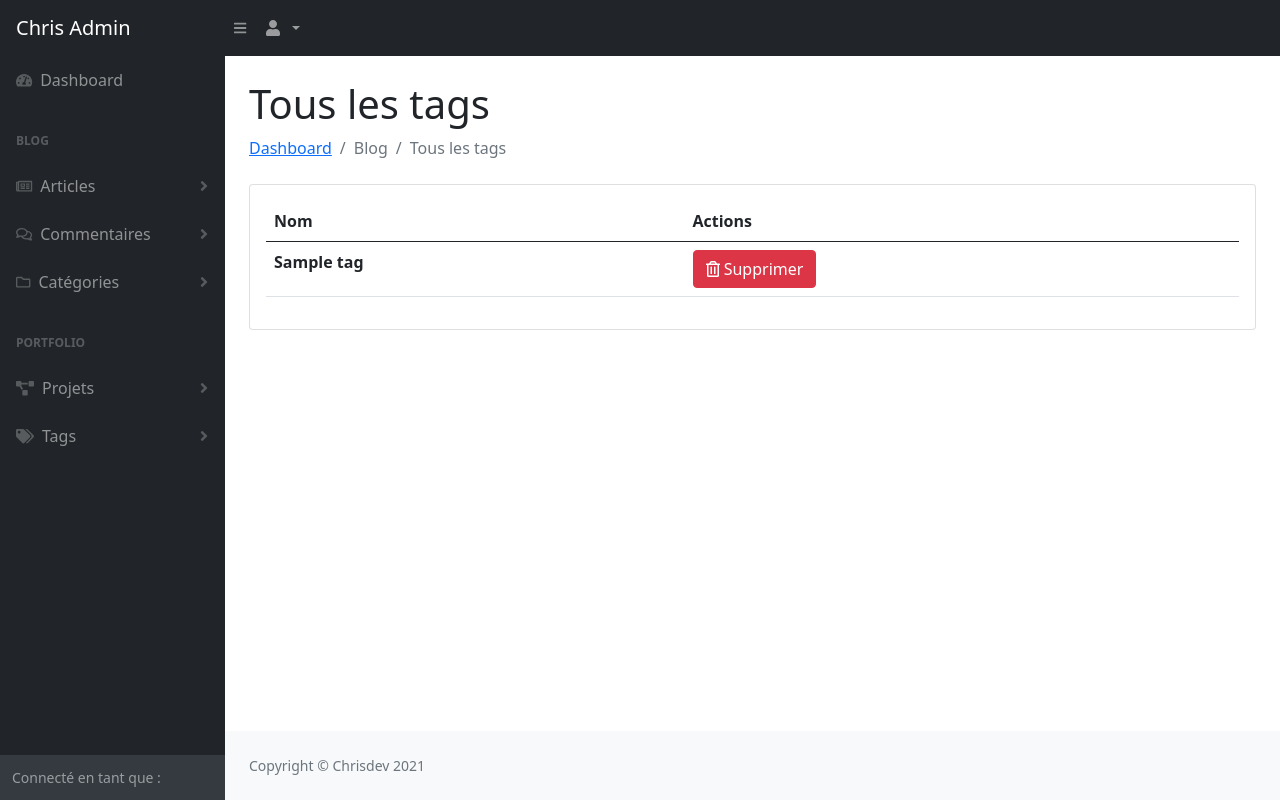
After one commit to chris-rousseau/portfolio, a Symfony app: template templates/admin/tags/list.html.twig in a window 1280 px wide. The commit adds this page. Run offline with Twig, Linux system fonts and the light colour scheme; the template is opened without the code that fills it: most values are stand-ins (such as "Sample title", 1, 10 or a date in 2020); some libraries are stand-ins or nearby versions.

Commit message:
Spelling correction

```diff
--- a/templates/admin/partials/_nav.html.twig
+++ b/templates/admin/partials/_nav.html.twig
@@ -17,7 +17,7 @@
 			</a>
 			<ul class="dropdown-menu dropdown-menu-end" aria-labelledby="navbarDropdown">
 				<li>
-					<a class="dropdown-item" href="{{ path('blog_index') }}">Quitter l'administration</a>
+					<a class="dropdown-item" href="{{ path('site_index') }}">Quitter l'administration</a>
 				</li>
 				<li><hr class="dropdown-divider"/></li>
 				<li>
--- a/templates/admin/partials/_sidebar-left.html.twig
+++ b/templates/admin/partials/_sidebar-left.html.twig
@@ -70,6 +70,20 @@
 								<a class="nav-link" href="{{ path('admin_project_add') }}">Ajouter un projet</a>
 							</nav>
 						</div>
+						<a class="nav-link collapsed" href="#" data-bs-toggle="collapse" data-bs-target="#collapseTags" aria-expanded="false" aria-controls="collapseTags">
+							<div class="sb-nav-link-icon">
+								<i class="fas fa-tags"></i>
+							</div>
+							Tags
+							<div class="sb-sidenav-collapse-arrow">
+								<i class="fas fa-angle-down"></i>
+							</div>
+						</a>
+						<div class="collapse" id="collapseTags" aria-labelledby="headingOne" data-bs-parent="#sidenavAccordion">
+							<nav class="sb-sidenav-menu-nested nav">
+								<a class="nav-link" href="{{ path('admin_tags_list') }}">Tous les tags</a>
+							</nav>
+						</div>
 					</div>
 				</div>
 				<div class="sb-sidenav-footer">
--- /dev/null
+++ b/templates/admin/tags/list.html.twig
@@ -0,0 +1,44 @@
+{% extends 'admin_blog.html.twig' %}
+
+{% block title %}Tous les tags{{ parent() }}
+{% endblock %}
+
+{% block body %}
+	<div class="container px-4 mx-0">
+		<h1 class="mt-4">Tous les tags</h1>
+		<ol class="breadcrumb mb-4">
+			<li class="breadcrumb-item">
+				<a href="{{ path('admin_dashboard') }}">Dashboard</a>
+			</li>
+			<li class="breadcrumb-item active">Blog</li>
+			<li class="breadcrumb-item active">Tous les tags</li>
+		</ol>
+		<div class="card mb-4">
+			<div class="card-body">
+				<p class="mb-0">
+					<div class="table-responsive">
+						<table class="table">
+							<thead>
+								<tr>
+									<th scope="col">Nom</th>
+									<th scope="col">Actions</th>
+								</tr>
+							</thead>
+							<tbody>
+							{% for tag in allTags %}
+								<tr>
+									<th scope="row">{{ tag.name }}</th>
+									<td><a class="btn btn-danger" href="{{ path('admin_tags_delete', {id : tag.id}) }}" role="button" onclick="return confirm('Etes-vous sur de vouloir supprimer l\'article ?');"><i class="far fa-trash-alt"></i> Supprimer</a></td>
+								</tr>
+							{% endfor %}
+							</tbody>
+						</table>
+					</div>
+				{# </p>
+				<div class="navigation">
+                    {{ knp_pagination_render(allCategories) }}
+                </div> #}
+			</div>
+		</div>
+	</div>
+{% endblock %}
--- a/templates/blog/partials/footer.html.twig
+++ b/templates/blog/partials/footer.html.twig
@@ -2,7 +2,7 @@
 	</div>
 	<footer>
 		<p>
-			Développé avec le ❤️ sur Symfony &bull;
+			Développé avec ❤️ sur Symfony &bull;
 			<a href="{{ path('contact') }}">Me contacter</a>
 		</p>
 	</footer>
--- a/templates/site/main/index.html.twig
+++ b/templates/site/main/index.html.twig
@@ -25,8 +25,8 @@
                 Gagnons du temps et allons à l'essentiel, vous voulez bien ?
             </p>
             <ul>
-                <li>Je suis <strong>développeur backend</strong>, avant ça j'ai fait des choses assez diverses, je vous laisse jetter un oeil <a href="#">sur mon Linkedin si ça vous intéresse</a>.</li>
-                <li>J'habite à côté du Puy-de-Dôme, proche de <strong>Clermont-Ferrant</strong> (63).</li>
+                <li>Je suis <strong>développeur backend</strong>, avant ça j'ai fait des choses assez diverses, je vous laisse jeter un oeil <a href="#">sur mon Linkedin si ça vous intéresse</a>.</li>
+                <li>J'habite dans le Puy-de-Dôme, proche de <strong>Clermont-Ferrant</strong> (63).</li>
                 <li>J'aime beaucoup les jeux-vidéo et la randonnée !</li>
             </ul>
             <p>
--- a/templates/site/partials/footer.html.twig
+++ b/templates/site/partials/footer.html.twig
@@ -12,7 +12,7 @@
 </div>
 <footer>
 	<p>
-		Développé avec le ❤️ sur Symfony &bull;
+		Développé avec ❤️ sur Symfony &bull;
 		<a href="{{ path('contact') }}">Me contacter</a>
 	</p>
 </footer>
```
Also changed, not shown: src/Controller/Admin/TagsController.php (+31 -1 lines), templates/admin/tags/index.html.twig (deleted, +0 -20 lines), templates/site/main/project_details.html.twig (+7 -5 lines), public/assets/css/portfolio.css.
